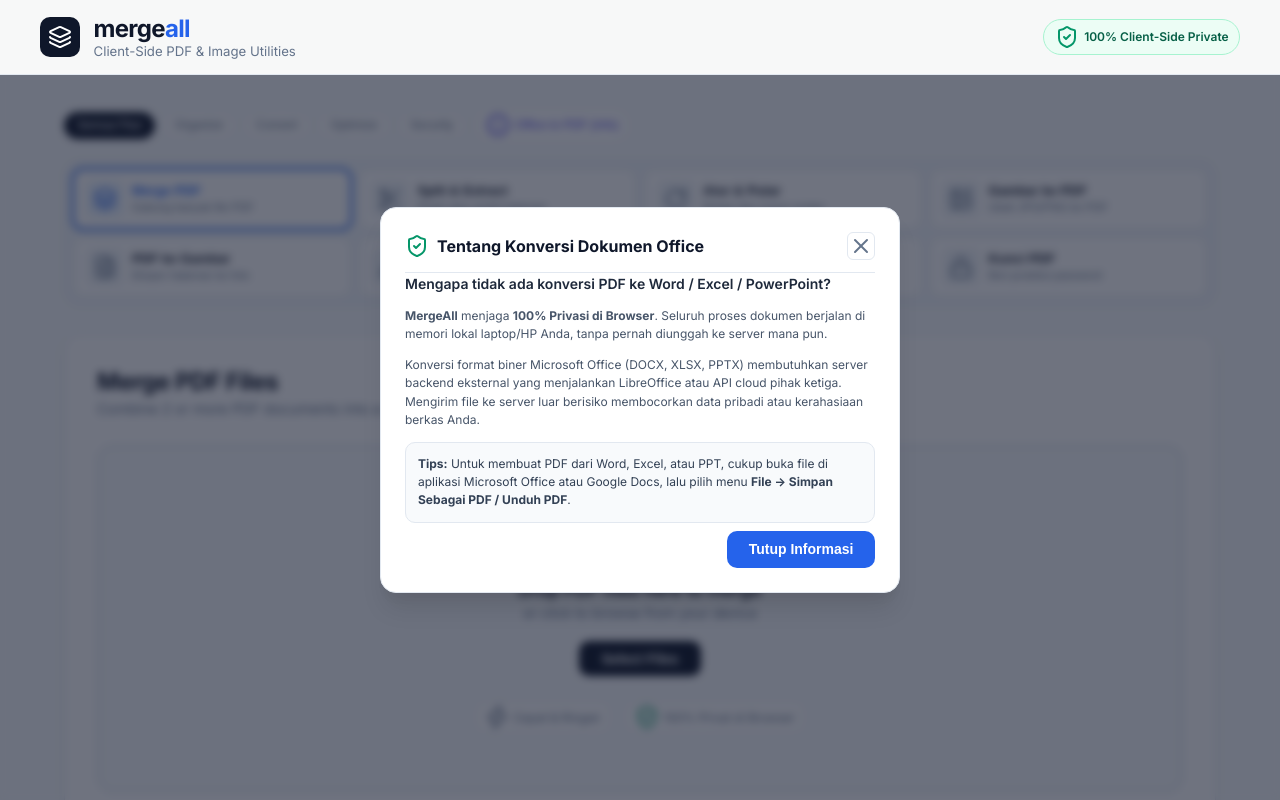
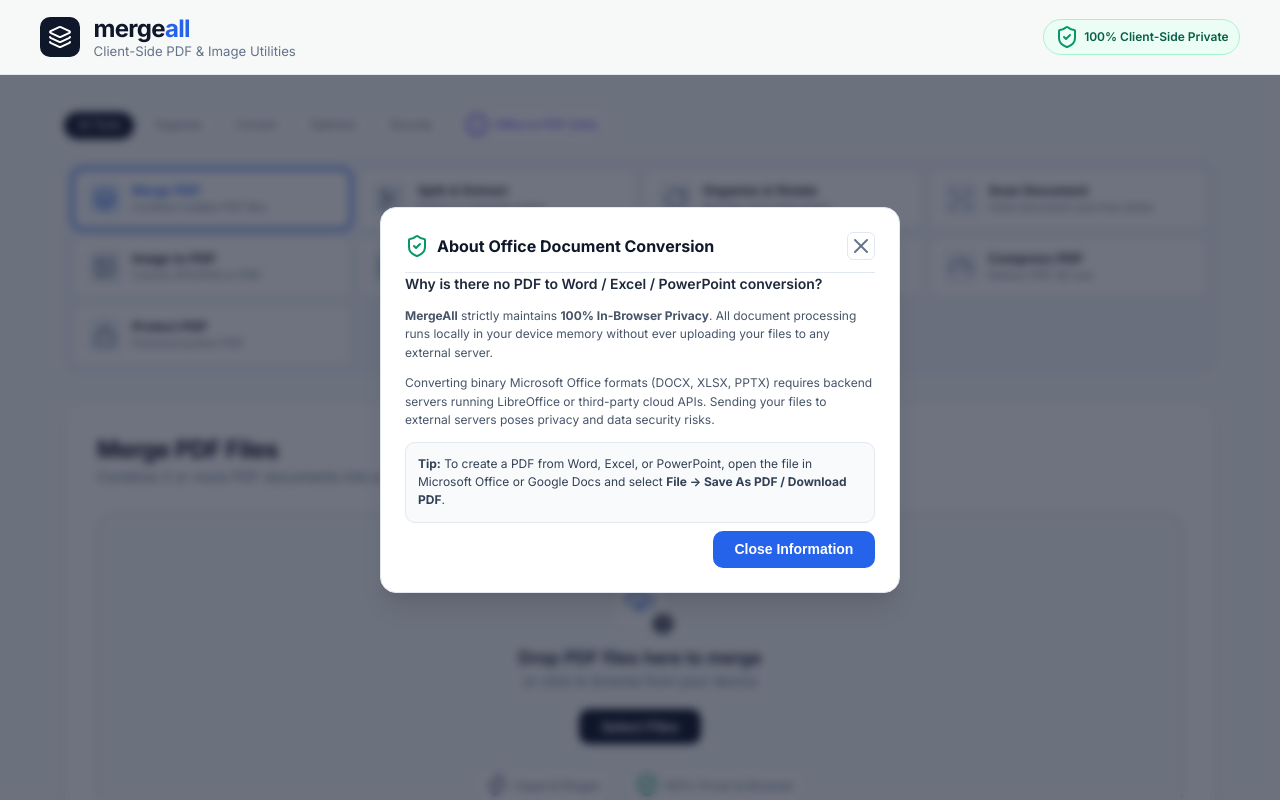
Before and after one commit to Novazeb/mergeall, a React (Vite) app: page / in a window 1280 px wide. Both pictures are taken after a click on the button "Office to PDF (Info)". Shown: the top 800 px of the page. Built offline with nearby package versions, Linux system fonts and the light colour scheme.

Commit message:
feat(nav): add scan tab definition and translate navigation UI and office modal to English

```diff
--- a/src/components/NavigationTabs.jsx
+++ b/src/components/NavigationTabs.jsx
@@ -10,11 +10,12 @@
   Lock,
   Info,
   X,
-  ShieldCheck
+  ShieldCheck,
+  ScanLine
 } from 'lucide-react';
 
 const CATEGORIES = [
-  { id: 'all', label: 'Semua Fitur' },
+  { id: 'all', label: 'All Tools' },
   { id: 'organize', label: 'Organize' },
   { id: 'convert', label: 'Convert' },
   { id: 'optimize', label: 'Optimize' },
@@ -23,14 +24,15 @@
 ];
 
 const TABS = [
-  { id: 'merge', label: 'Merge PDF', icon: Layers, desc: 'Gabung banyak file PDF', category: 'organize' },
-  { id: 'split', label: 'Split & Extract', icon: Scissors, desc: 'Pisah atau ambil halaman', category: 'organize' },
-  { id: 'organize', label: 'Atur & Putar', icon: RotateCw, desc: 'Rotasi dan susun urutan', category: 'organize' },
-  { id: 'img2pdf', label: 'Gambar ke PDF', icon: ImagePlus, desc: 'Ubah JPG/PNG ke PDF', category: 'convert' },
-  { id: 'pdf2img', label: 'PDF ke Gambar', icon: FileImage, desc: 'Ekspor halaman ke foto', category: 'convert' },
-  { id: 'compress', label: 'Kompres Gambar', icon: Minimize2, desc: 'Kecilkan ukuran gambar', category: 'optimize' },
-  { id: 'compresspdf', label: 'Kompres PDF', icon: Gauge, desc: 'Kecilkan ukuran file PDF', category: 'optimize' },
-  { id: 'protect', label: 'Kunci PDF', icon: Lock, desc: 'Beri proteksi password', category: 'security' },
+  { id: 'merge', label: 'Merge PDF', icon: Layers, desc: 'Combine multiple PDF files', category: 'organize' },
+  { id: 'split', label: 'Split & Extract', icon: Scissors, desc: 'Extract or separate pages', category: 'organize' },
+  { id: 'organize', label: 'Organize & Rotate', icon: RotateCw, desc: 'Reorder and rotate pages', category: 'organize' },
+  { id: 'scan', label: 'Scan Document', icon: ScanLine, desc: 'Clean document scan from photo', category: 'convert' },
+  { id: 'img2pdf', label: 'Image to PDF', icon: ImagePlus, desc: 'Convert JPG/PNG to PDF', category: 'convert' },
+  { id: 'pdf2img', label: 'PDF to Image', icon: FileImage, desc: 'Export pages to photos', category: 'convert' },
+  { id: 'compress', label: 'Compress Image', icon: Minimize2, desc: 'Reduce image file size', category: 'optimize' },
+  { id: 'compresspdf', label: 'Compress PDF', icon: Gauge, desc: 'Reduce PDF file size', category: 'optimize' },
+  { id: 'protect', label: 'Protect PDF', icon: Lock, desc: 'Password protect PDF', category: 'security' },
 ];
 
 export default function NavigationTabs({ activeTab, setActiveTab }) {
@@ -108,7 +110,7 @@
             <div className="flex items-center justify-between pb-3 border-b border-slate-200">
               <div className="flex items-center gap-2">
                 <ShieldCheck className="w-5 h-5 text-emerald-600" />
-                <h3 className="text-base font-bold text-slate-900">Tentang Konversi Dokumen Office</h3>
+                <h3 className="text-base font-bold text-slate-900">About Office Document Conversion</h3>
               </div>
               <button
                 onClick={() => setShowOfficeModal(false)}
@@ -121,16 +123,16 @@
 
             <div className="py-4 flex flex-col gap-3 text-xs text-slate-600 leading-relaxed">
               <p className="font-semibold text-slate-800 text-sm">
-                Mengapa tidak ada konversi PDF ke Word / Excel / PowerPoint?
+                Why is there no PDF to Word / Excel / PowerPoint conversion?
               </p>
               <p>
-                <strong>MergeAll</strong> menjaga <strong>100% Privasi di Browser</strong>. Seluruh proses dokumen berjalan di memori lokal laptop/HP Anda, tanpa pernah diunggah ke server mana pun.
+                <strong>MergeAll</strong> strictly maintains <strong>100% In-Browser Privacy</strong>. All document processing runs locally in your device memory without ever uploading your files to any external server.
               </p>
               <p>
-                Konversi format biner Microsoft Office (DOCX, XLSX, PPTX) membutuhkan server backend eksternal yang menjalankan LibreOffice atau API cloud pihak ketiga. Mengirim file ke server luar berisiko membocorkan data pribadi atau kerahasiaan berkas Anda.
+                Converting binary Microsoft Office formats (DOCX, XLSX, PPTX) requires backend servers running LibreOffice or third-party cloud APIs. Sending your files to external servers poses privacy and data security risks.
               </p>
               <div className="p-3 bg-slate-50 border border-slate-200 rounded-md text-slate-700">
-                <strong>Tips:</strong> Untuk membuat PDF dari Word, Excel, atau PPT, cukup buka file di aplikasi Microsoft Office atau Google Docs, lalu pilih menu <strong>File &rarr; Simpan Sebagai PDF / Unduh PDF</strong>.
+                <strong>Tip:</strong> To create a PDF from Word, Excel, or PowerPoint, open the file in Microsoft Office or Google Docs and select <strong>File &rarr; Save As PDF / Download PDF</strong>.
               </div>
             </div>
 
@@ -139,7 +141,7 @@
                 onClick={() => setShowOfficeModal(false)}
                 className="btn-primary"
               >
-                Tutup Informasi
+                Close Information
               </button>
             </div>
           </div>
```
